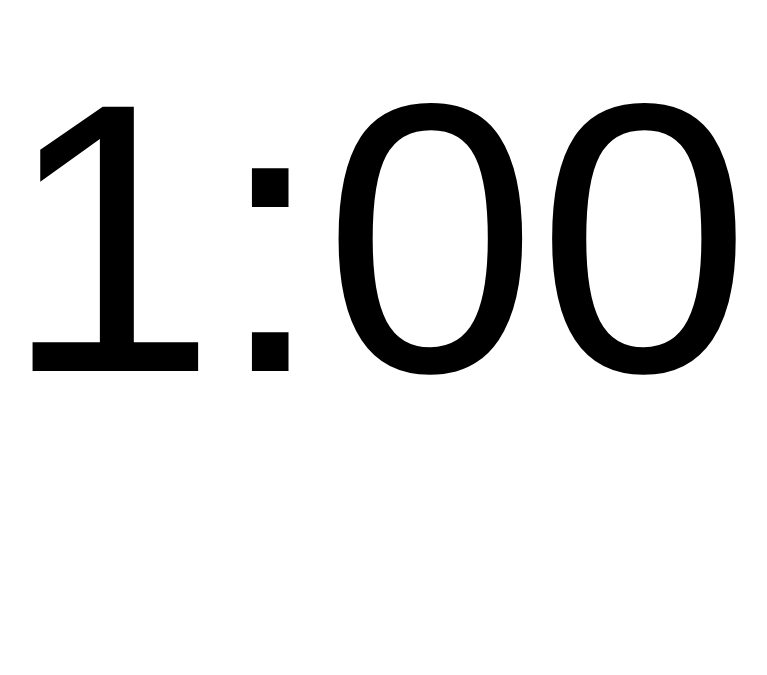
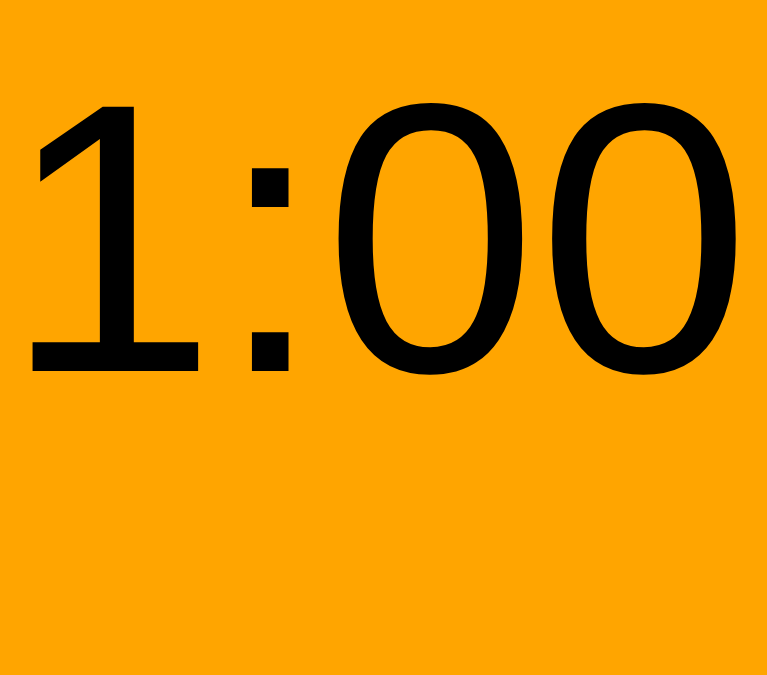
Before and after one commit to asc4asc/cc3, a plain HTML site: page index.html in a window 1280 px wide. Shown: the part 125-800 px from the top of the page, without its empty margins (286-1053 px from the left). Drawn offline with Linux system fonts and the light colour scheme.

Commit message:
Update index.html

```diff
--- a/index.html
+++ b/index.html
@@ -31,7 +31,7 @@
 import { beep } from './lib/beep.js';
 import { clickevent, starttime } from './lib/clickevent.js';
 
-// document.body.style.backgroundColor = "lightblue";
+document.body.style.backgroundColor = "orange";
 // beep();
 
 document.body.addEventListener("click",clickevent);
```
